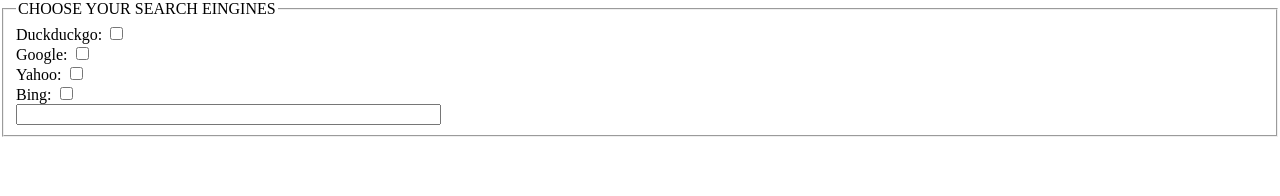
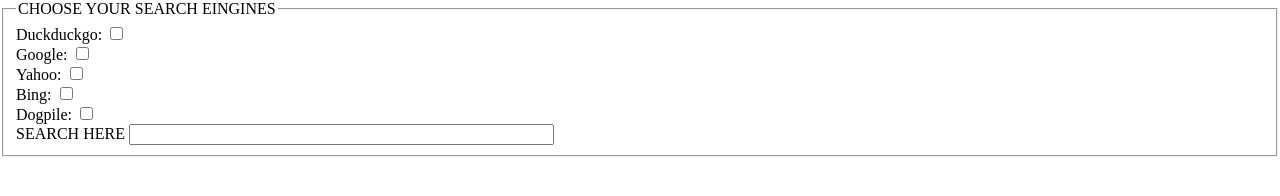
Before and after one commit to Evergold/Earthsearch, a plain HTML site: page gwd_preview_EarthSearch/index.html in a window 1280 px wide. Drawn offline with Linux system fonts and the light colour scheme.

Commit message:
small fixes

```diff
--- a/gwd_preview_EarthSearch/index.html
+++ b/gwd_preview_EarthSearch/index.html
@@ -86,11 +86,13 @@ body {
     <input type="checkbox" name="yahoo" value=""><br>
     Bing:
     <input type="checkbox" name="bing" value=""><br>
-
+    Dogpile:
+    <input type="checkbox" name="dogpile" value=""><br>
+    SEARCH HERE
     <input type="text" name="searchinput" id="input" size="50"><br>
 
     <script>
-      var email = document.getElementById('email').value;
+      var input = document.getElementById('input').value;
     </script>
   </fieldset>
 
```
Also changed, not shown: EarthSearch.html (+2 -2 lines).
